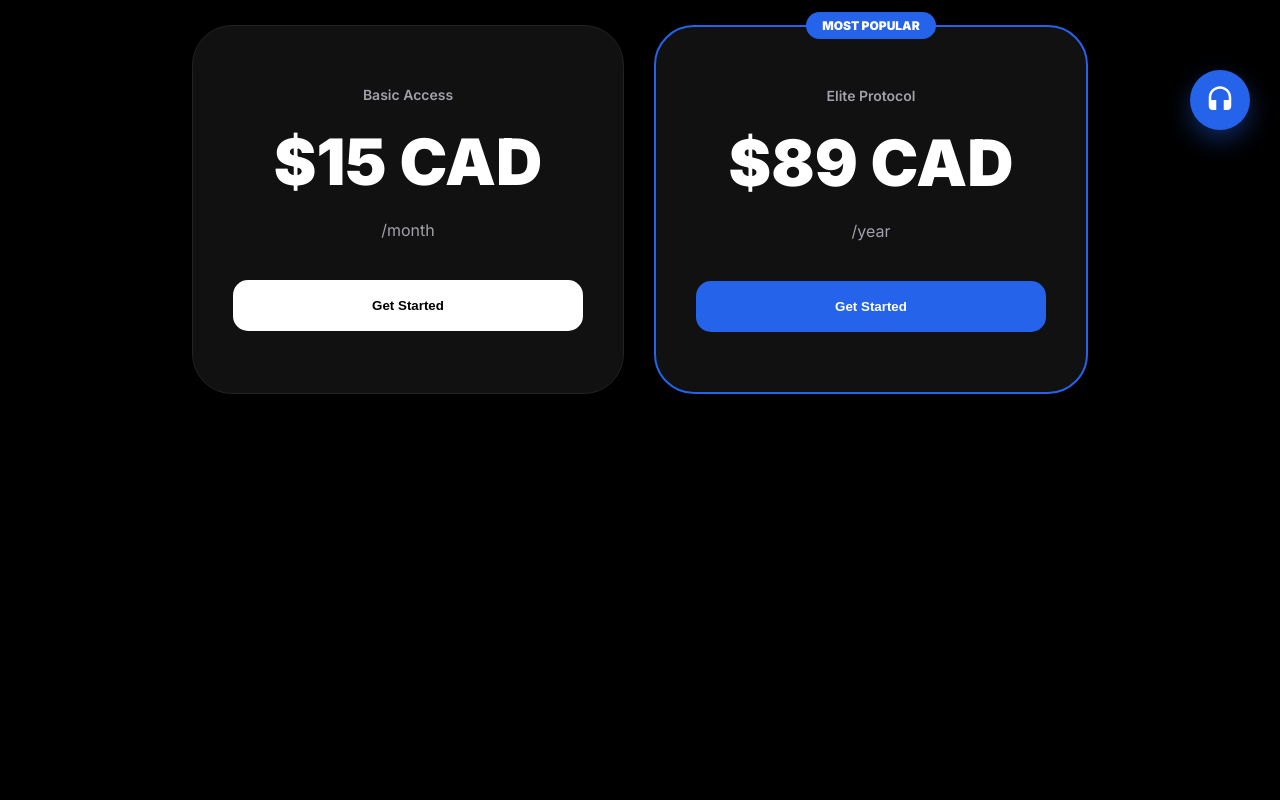
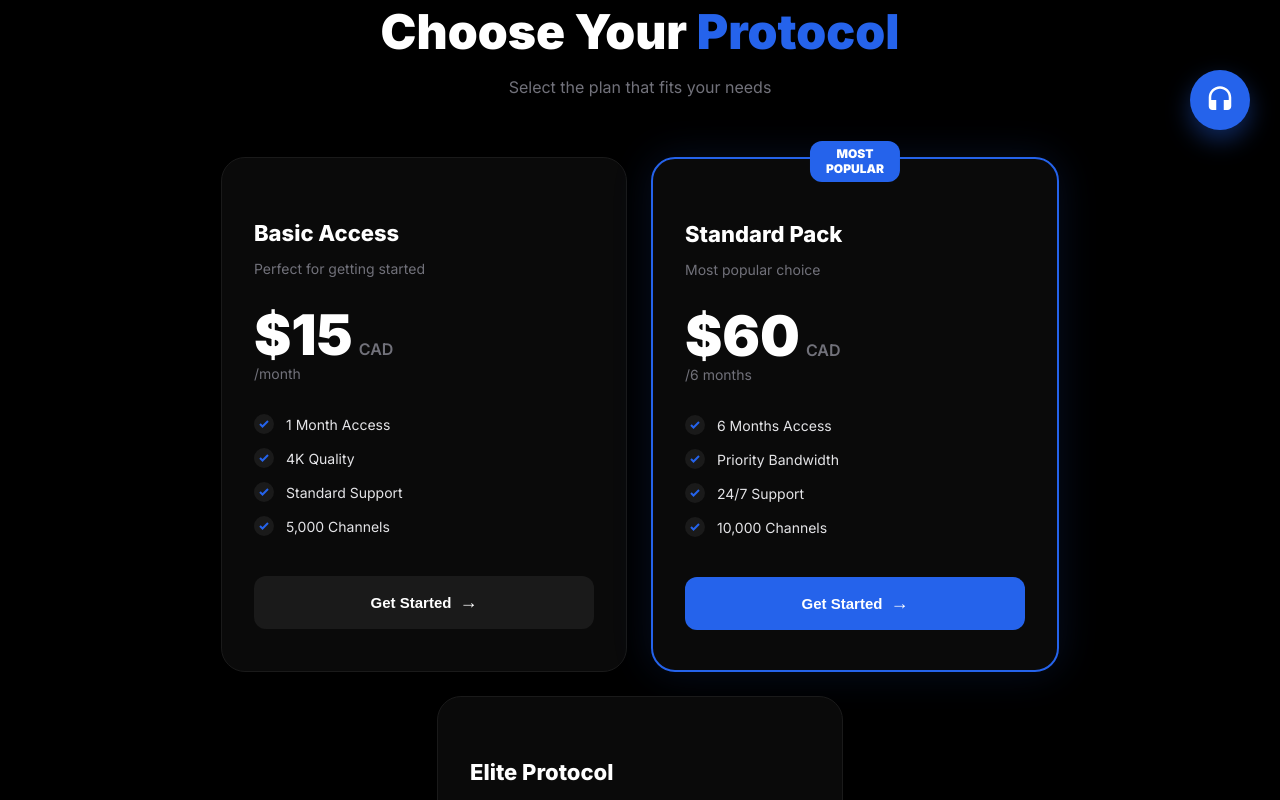
Before and after one commit to moh-tech244/capella-web, a React (Vite) app: page / in a window 1280 px wide. Shown: the part 640-1440 px from the top of the page. Before the commit the page ends 1074 px from the top, so only its background shows below. Built offline with nearby package versions, Linux system fonts and the light colour scheme.

Commit message:
Update Pricing.tsx

```diff
--- a/src/components/Pricing.tsx
+++ b/src/components/Pricing.tsx
@@ -1,84 +1,114 @@
 import React from 'react';
+
+// Configuration des paliers pour une maintenance facile
+const PRICING_PLANS = [
+  {
+    title: "Basic Access",
+    desc: "Perfect for getting started",
+    price: "15",
+    unit: "/month",
+    features: ["1 Month Access", "4K Quality", "Standard Support", "5,000 Channels"],
+    isPopular: false
+  },
+  {
+    title: "Standard Pack",
+    desc: "Most popular choice",
+    price: "60",
+    unit: "/6 months",
+    features: ["6 Months Access", "Priority Bandwidth", "24/7 Support", "10,000 Channels"],
+    isPopular: true
+  },
+  {
+    title: "Elite Protocol",
+    desc: "Maximum performance",
+    price: "89",
+    unit: "/year",
+    features: ["12 Months + 1 Free", "Maximum Stability", "Instant Activation", "15,000 Channels"],
+    isPopular: false
+  }
+];
 
 export default function Pricing() {
   return (
-    <div style={{ padding: '40px 20px', backgroundColor: '#000', color: 'white', textAlign: 'center' }}>
-      <h2 style={{ fontSize: '36px', fontWeight: '900', marginBottom: '50px' }}>Choose Your Protocol</h2>
+    <section style={{ padding: '100px 20px', backgroundColor: '#000', color: '#fff', textAlign: 'center' }}>
+      {/* Header de la section */}
+      <div style={{ marginBottom: '60px' }}>
+        <p style={{ color: '#a1a1aa', fontSize: '14px', marginBottom: '10px' }}>Capella offers three premium access tiers tailored for your needs.</p>
+        <h2 style={{ fontSize: '48px', fontWeight: '900', margin: '0 0 10px 0' }}>
+          Choose Your <span style={{ color: '#2563eb' }}>Protocol</span>
+        </h2>
+        <p style={{ color: '#71717a' }}>Select the plan that fits your needs</p>
+      </div>
 
-      {/* Container Principal */}
+      {/* Grille des cartes */}
       <div style={{
         display: 'flex',
         justifyContent: 'center',
-        gap: '30px',
-        flexWrap: 'wrap'
+        gap: '24px',
+        flexWrap: 'wrap',
+        maxWidth: '1200px',
+        margin: '0 auto'
       }}>
+        {PRICING_PLANS.map((plan, i) => (
+          <div key={i} style={{
+            backgroundColor: '#0a0a0a',
+            border: plan.isPopular ? '2px solid #2563eb' : '1px solid #1a1a1a',
+            borderRadius: '24px',
+            padding: '40px 32px',
+            width: '340px',
+            textAlign: 'left',
+            position: 'relative',
+            transition: 'transform 0.2s ease',
+            boxShadow: plan.isPopular ? '0 0 40px rgba(37, 99, 235, 0.15)' : 'none'
+          }}>
+            {/* Badge "Most Popular" stylisé */}
+            {plan.isPopular && (
+              <div style={{
+                position: 'absolute', top: '-18px', left: '50%', transform: 'translateX(-50%)',
+                backgroundColor: '#2563eb', color: '#fff', padding: '6px 16px',
+                borderRadius: '12px', fontSize: '12px', fontWeight: '900', lineHeight: '1.2', textAlign: 'center'
+              }}>
+                MOST<br/>POPULAR
+              </div>
+            )}
 
-        {/* Carte Basic */}
-        <div style={{
-          backgroundColor: '#111',
-          border: '1px solid #222',
-          borderRadius: '40px',
-          padding: '60px 40px',
-          width: '350px',
-          display: 'flex',
-          flexDirection: 'column',
-          alignItems: 'center'
-        }}>
-          <span style={{ color: '#a1a1aa', fontWeight: '600', fontSize: '14px' }}>Basic Access</span>
-          <div style={{ fontSize: '64px', fontWeight: '900', margin: '20px 0' }}>$15 CAD</div>
-          <span style={{ color: '#a1a1aa', marginBottom: '40px' }}>/month</span>
-          <button style={{
-            width: '100%',
-            padding: '18px',
-            borderRadius: '15px',
-            border: 'none',
-            backgroundColor: 'white',
-            color: 'black',
-            fontWeight: '800',
-            cursor: 'pointer'
-          }}>Get Started</button>
-        </div>
+            <h3 style={{ fontSize: '22px', fontWeight: '800', marginBottom: '8px' }}>{plan.title}</h3>
+            <p style={{ color: '#71717a', fontSize: '14px', marginBottom: '24px' }}>{plan.desc}</p>
 
-        {/* Carte Elite (Celle avec le badge bleu) */}
-        <div style={{
-          backgroundColor: '#111',
-          border: '2px solid #2563eb',
-          borderRadius: '40px',
-          padding: '60px 40px',
-          width: '350px',
-          display: 'flex',
-          flexDirection: 'column',
-          alignItems: 'center',
-          position: 'relative'
-        }}>
-          {/* Badge "Most Popular" */}
-          <div style={{
-            position: 'absolute',
-            top: '-15px',
-            backgroundColor: '#2563eb',
-            color: 'white',
-            padding: '6px 16px',
-            borderRadius: '99px',
-            fontSize: '12px',
-            fontWeight: '900'
-          }}>MOST POPULAR</div>
+            <div style={{ marginBottom: '32px' }}>
+              <div style={{ display: 'flex', alignItems: 'baseline', gap: '6px' }}>
+                <span style={{ fontSize: '56px', fontWeight: '900' }}>${plan.price}</span>
+                <span style={{ fontSize: '16px', color: '#71717a', fontWeight: '600' }}>CAD</span>
+              </div>
+              <p style={{ color: '#71717a', fontSize: '14px', marginTop: '-4px' }}>{plan.unit}</p>
+            </div>
 
-          <span style={{ color: '#a1a1aa', fontWeight: '600', fontSize: '14px' }}>Elite Protocol</span>
-          <div style={{ fontSize: '64px', fontWeight: '900', margin: '20px 0' }}>$89 CAD</div>
-          <span style={{ color: '#a1a1aa', marginBottom: '40px' }}>/year</span>
-          <button style={{
-            width: '100%',
-            padding: '18px',
-            borderRadius: '15px',
-            border: 'none',
-            backgroundColor: '#2563eb',
-            color: 'white',
-            fontWeight: '800',
-            cursor: 'pointer'
-          }}>Get Started</button>
-        </div>
+            {/* Liste des fonctionnalités avec icônes */}
+            <ul style={{ listStyle: 'none', padding: 0, margin: '0 0 40px 0' }}>
+              {plan.features.map((feat, idx) => (
+                <li key={idx} style={{ display: 'flex', alignItems: 'center', gap: '12px', marginBottom: '14px', color: '#e4e4e7', fontSize: '14px' }}>
+                  <div style={{ display: 'flex', backgroundColor: '#1a1a1a', borderRadius: '50%', padding: '4px' }}>
+                    <svg width="12" height="12" viewBox="0 0 24 24" fill="none" stroke="#2563eb" strokeWidth="4">
+                      <polyline points="20 6 9 17 4 12" />
+                    </svg>
+                  </div>
+                  {feat}
+                </li>
+              ))}
+            </ul>
 
+            {/* Bouton CTA */}
+            <button style={{
+              width: '100%', padding: '16px', borderRadius: '12px', border: 'none',
+              backgroundColor: plan.isPopular ? '#2563eb' : '#1a1a1a',
+              color: '#fff', fontWeight: '700', fontSize: '15px', cursor: 'pointer',
+              display: 'flex', alignItems: 'center', justifyContent: 'center', gap: '8px'
+            }}>
+              Get Started <span style={{ fontSize: '18px' }}>→</span>
+            </button>
+          </div>
+        ))}
       </div>
-    </div>
+    </section>
   );
 }
```
